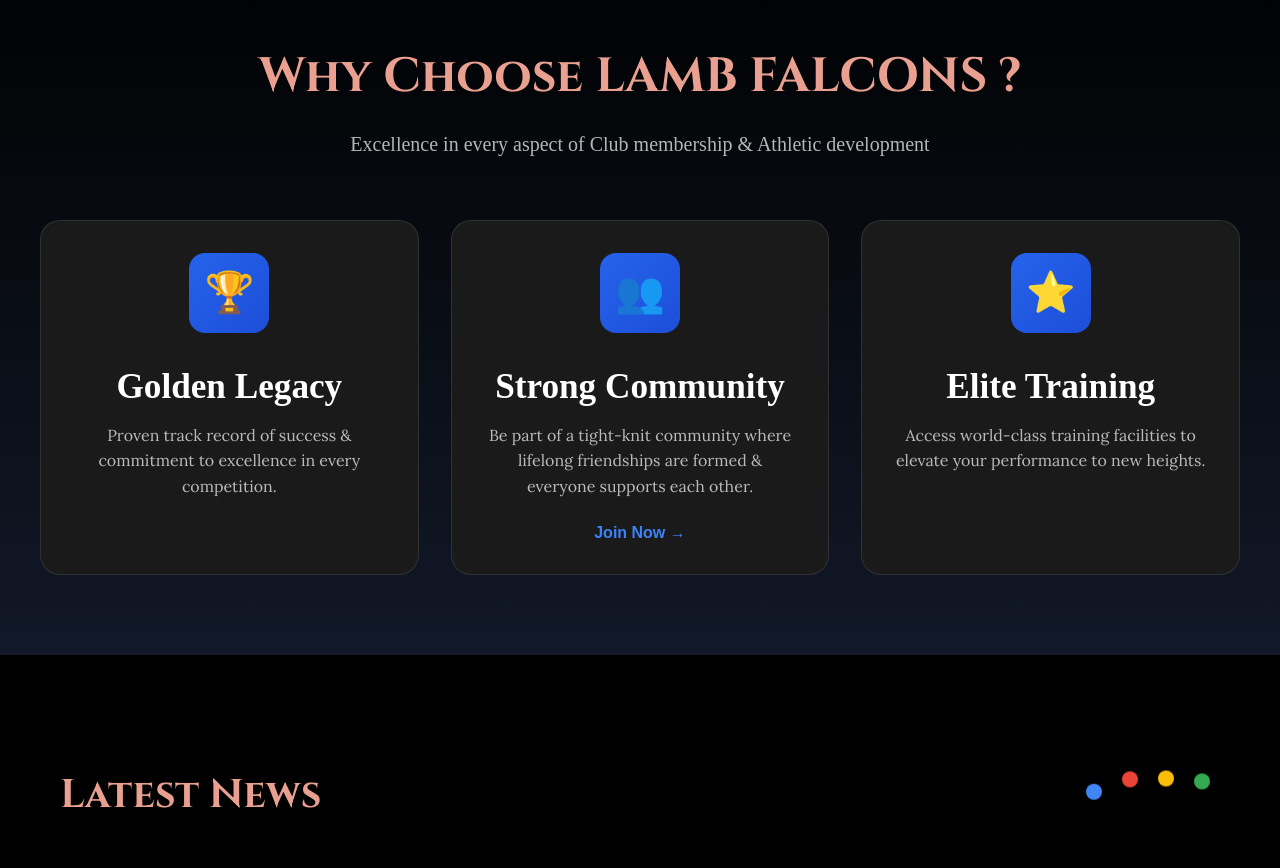
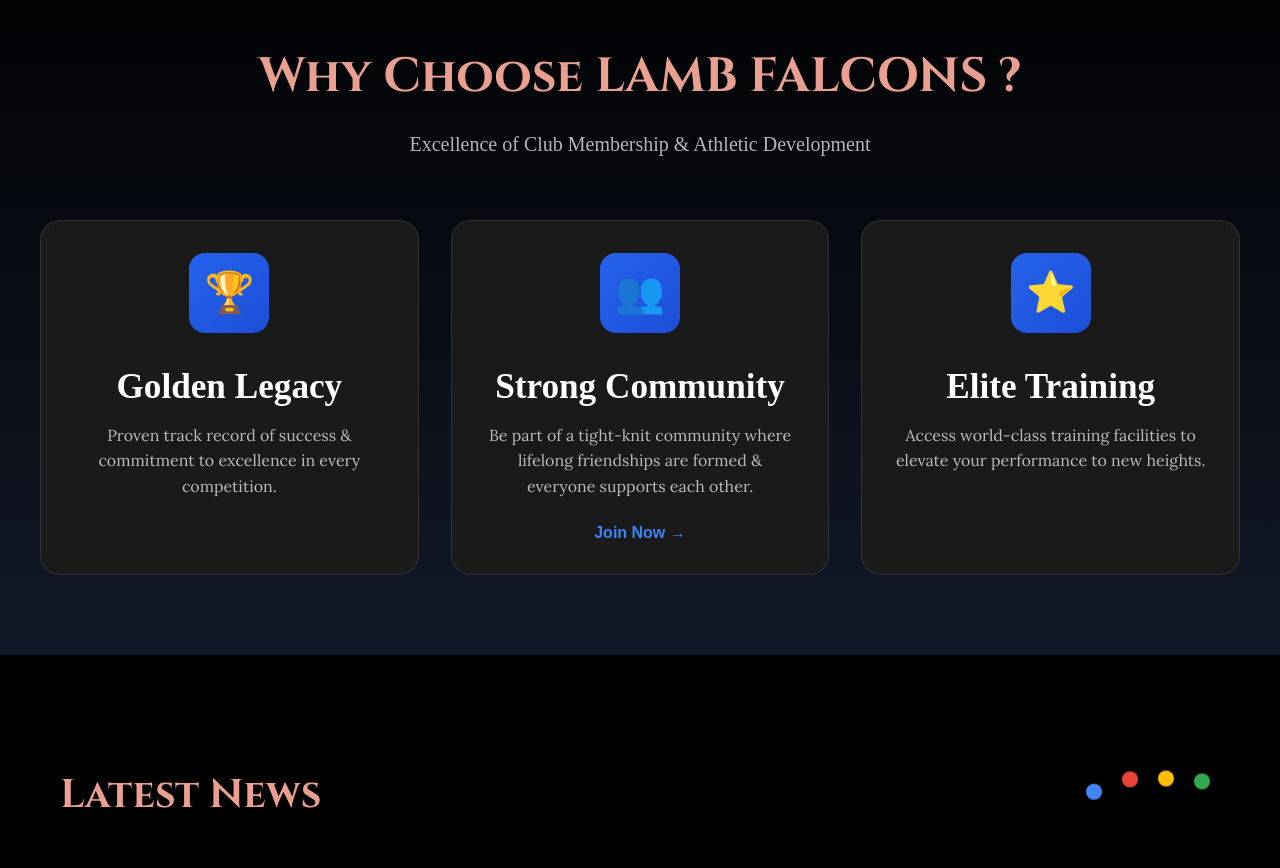
Before and after one commit to uzicodes/lambfalcons-OLD, a Next.js app: page / in a window 1280 px wide. Shown: the part 1460-2328 px from the top of the page. Built offline with nearby package versions, Linux system fonts and the light colour scheme; no server answers; grey boxes are pictures that could not be loaded; a web font is replaced by a local one.

Commit message:
trimming some sentences in index.pg

```diff
--- a/src/pages/index.tsx
+++ b/src/pages/index.tsx
@@ -1079,7 +1079,7 @@ const Index = () => {
           <h2 style={{ ...styles.sectionTitle, color: "#e9a090" }}>Why Choose LAMB FALCONS ?</h2>
           <p style={styles.sectionSubtitle}>
             <span style={{ fontFamily: 'Cormorant Garamond, serif', fontWeight: 400 }}>
-              Excellence in every aspect of Club membership & Athletic development
+              Excellence of Club Membership & Athletic Development
             </span>
           </p>
 
```
